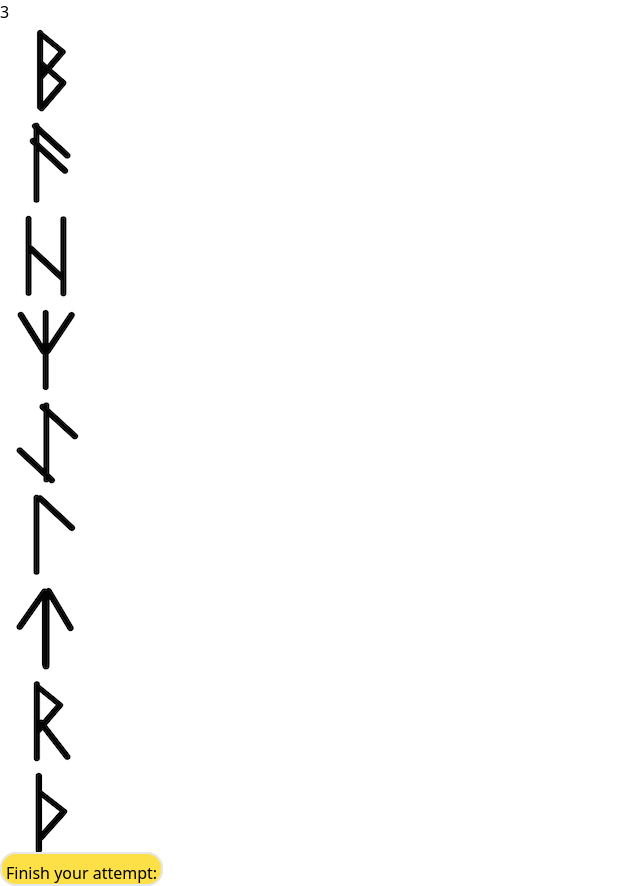
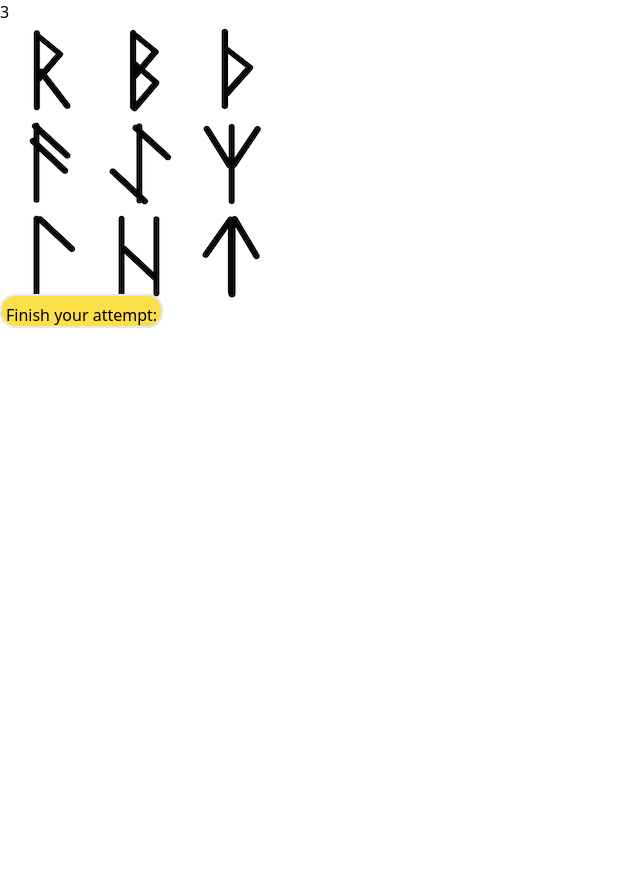
Before and after one commit to ElmuUuU/juniorwebdevelopment, a Next.js app: page /Games/Game3 in a window 1280 px wide. Shown: the whole page, without its empty margins (0-640 px from the left). After the commit the page ends 800 px from the top, so only its background shows below. Built offline with nearby package versions, Linux system fonts and the light colour scheme.

Commit message:
Update Game3.tsx

```diff
--- a/pages/Games/Game3.tsx
+++ b/pages/Games/Game3.tsx
@@ -109,16 +109,47 @@ function Game3() {
   return (
     <div>
       {selectedRuneArray[0]}
-      <div>
-      <img src={"/"+"r" + selectedRuneArray[0] + ".png"} onClick={button1pressed}/>
-      <img src={"/"+"r" + selectedRuneArray[1] + ".png"} onClick={button2pressed}/>
-      <img src={"/"+"r" + selectedRuneArray[2] + ".png"} onClick={button3pressed}/>
-      <img src={"/"+"r" + selectedRuneArray[3] + ".png"} onClick={button3pressed}/>
-      <img src={"/"+"r" + selectedRuneArray[4] + ".png"} onClick={button4pressed}/>
-      <img src={"/"+"r" + selectedRuneArray[5] + ".png"} onClick={button5pressed}/>
-      <img src={"/"+"r" + selectedRuneArray[6] + ".png"} onClick={button6pressed}/>
-      <img src={"/"+"r" + selectedRuneArray[7] + ".png"} onClick={button7pressed}/>
-      <img src={"/"+"r" + selectedRuneArray[8] + ".png"} onClick={button8pressed}/>
+      <div className="row-auto flex">
+        <img
+          src={'/' + 'r' + sortedArray[0] + '.png'}
+          onClick={button1pressed}
+        />
+        <img
+          src={'/' + 'r' + sortedArray[1] + '.png'}
+          onClick={button2pressed}
+        />
+        <img
+          src={'/' + 'r' + sortedArray[2] + '.png'}
+          onClick={button3pressed}
+        />
+        </div>
+        <div className="flex">
+        <img
+          src={'/' + 'r' + sortedArray[3] + '.png'}
+          onClick={button3pressed}
+        />
+        <img
+          src={'/' + 'r' + sortedArray[4] + '.png'}
+          onClick={button4pressed}
+        />
+        <img
+          src={'/' + 'r' + sortedArray[5] + '.png'}
+          onClick={button5pressed}
+        />
+        </div>
+        <div className="flex">
+        <img
+          src={'/' + 'r' + sortedArray[6] + '.png'}
+          onClick={button6pressed}
+        />
+        <img
+          src={'/' + 'r' + sortedArray[7] + '.png'}
+          onClick={button7pressed}
+        />
+        <img
+          src={'/' + 'r' + sortedArray[8] + '.png'}
+          onClick={button8pressed}
+        />
       </div>
       <a
         href="/Scoreboard"
```
